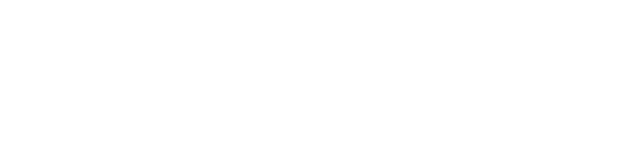
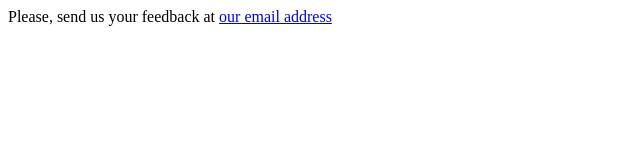
Before and after one commit to andreigiubleanu/Tuna, a plain HTML site: page index.html in a window 1280 px wide. Shown: the whole page, without its empty margins (0-640 px from the left). Drawn offline with Linux system fonts and the light colour scheme.

Commit message:
Second commit
Added send email address to index.html

```diff
--- a/index.html
+++ b/index.html
@@ -8,7 +8,7 @@
 	<head>
 
 	<body>
-
+		Please, send us your feedback at <a href="mailto:someone@example.com" target="_top">our email address</a>
 	<body>
 
 </html>
```
